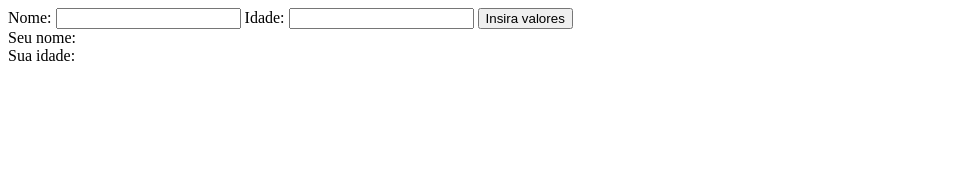
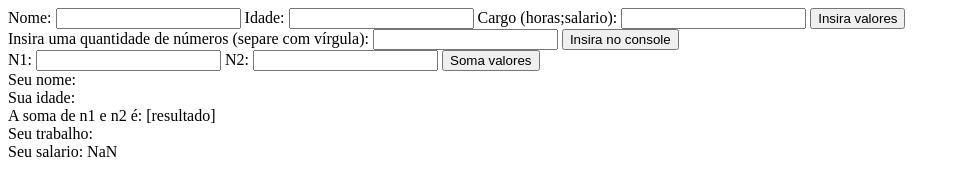
Before and after one commit to GiordanoBrun0/projetos, a plain HTML site: page projetos-a-parte/index.html in a window 1280 px wide. Both pictures are taken after a click on the button "Insira valores". Shown: the whole page, without its empty margins (0-960 px from the left). Drawn offline with Linux system fonts and the light colour scheme.

Commit message:
testando funcionalidades

```diff
--- a/projetos-a-parte/index.html
+++ b/projetos-a-parte/index.html
@@ -7,10 +7,43 @@
     <label for="campoIdade">Idade:</label>
     <input type="text" id="idadeUsuario" name="idade">
 
+    <label for="cargo">Cargo (horas;salario):</label>
+    <input type="text" id="cargoDeTrabalho" name="cargoTrabalho">
+
     <button type="button" onclick="insiraValores()">Insira valores</button>
 
+    <div></div>
+
+    <label for="variosNumeros">Insira uma quantidade de números (separe com vírgula):</label>
+    <input type="text" id="numeros" name="listaNumeros">
+
+    <button type="button" onclick="listaDeNumeros()"> Insira no console</button>
+
+    <div>
+
+    </div>
+
+    <label for="primeiroNumero">N1:</label>
+    <input type="text" id="numero1" name="n1">
+
+    <label for="segundoNumero">N2:</label>
+    <input type="text" id="numero2" name="n2">
+
+    <button type="button" onclick="somaValores()">Soma valores</button>
+
+
+
+
   <div id='respostaNome'><span>Seu nome: [Seu nome] </span></div>
+
   <div id='respostaIdade'><span>Sua idade: [Idade] </span></div>
+
+  <div id='respostaSoma'><span>A soma de n1 e n2 é: [resultado] </span></div>
+
+  <div id='respostaCargo'><span>Seu trabalho: [Cargo] </span></div>
+
+  <div id='resultadoSalario'><span>Seu salario: [Salario] </span></div>
+
 </form>
 
 <script src="teste.js"></script>
--- a/projetos-a-parte/teste.js
+++ b/projetos-a-parte/teste.js
@@ -55,10 +55,40 @@ function ordenacaoNumeros(){
 
 //função de inserir valores nome e idade
 function insiraValores(){
+    //Coloca em variaveis os valores incluidos no HTML
     let nome = document.getElementById('nomeUsuario').value;
     let idade = document.getElementById('idadeUsuario').value;
+    let textoCargo = document.getElementById('cargoDeTrabalho').value;
+    let cargo = textoCargo.split(';')[0];
+    let salario = parseInt(textoCargo.split(';')[1]);
 
+    //Separa as respostas e reorganiza no HTML
     document.getElementById('respostaNome').textContent = `Seu nome: ${nome}`;
     document.getElementById('respostaIdade').textContent = `Sua idade: ${idade}`;
+    document.getElementById('respostaCargo').textContent = `Seu trabalho: ${cargo}`;
+    document.getElementById('resultadoSalario').textContent = `Seu salario: ${salario}`;
 
 }
+
+//coloca lista de números no console
+function listaDeNumeros(){
+    //recupera os valores incluidos
+    let numero = document.getElementById('numeros').value.trim();
+
+    // separa eles pelas vírgulas e cria uma lista
+    const arrayNumeros = numero.split(',');
+
+    //insere números no console
+    console.log(arrayNumeros);
+
+}
+//Função que recebe dois valores de números e soma
+function somaValores(){
+    //recupera os valores do html e soma eles
+    let n1 = parseInt(document.getElementById('numero1').value);
+    let n2 = parseInt(document.getElementById('numero2').value);
+    let resultado = n1+n2;
+
+    //retorna a resposta conforme solicitado
+    document.getElementById('respostaSoma').textContent = `A soma de n1 e n2 é: ${resultado}`;
+}
```
